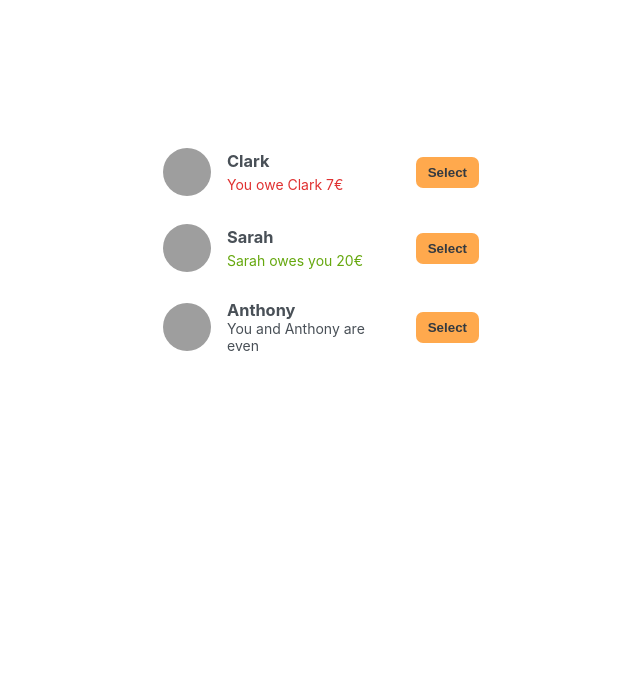
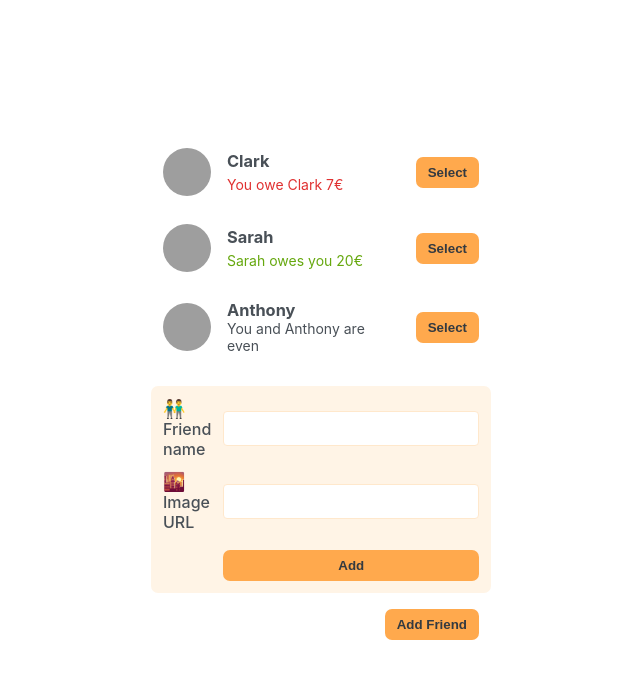
Before and after one commit to thomasmshaffery/react-tutorial, a React (Create React App) app in the folder eat-n-split/: page / in a window 1280 px wide. Shown: the top 678 px of the page, without its empty margins (79-719 px from the left). Built offline with nearby package versions, Linux system fonts and the light colour scheme; grey boxes are pictures that could not be loaded.

Commit message:
Add Friend form and button components

```diff
--- a/eat-n-split/src/App.js
+++ b/eat-n-split/src/App.js
@@ -24,6 +24,8 @@
     <div className="app">
       <div className="sidebar">
         <FriendsList />
+        <FormAddFriend />
+        <Button>Add Friend</Button>
       </div>
     </div>
   );
@@ -58,7 +60,25 @@
           {friend.name} owes you {Math.abs(friend.balance)}€
         </p>
       )}
-      <button className="button">Select</button>
+      <Button>Select</Button>
     </li>
   );
 }
+
+function Button({ children }) {
+  return <button className="button">{children}</button>;
+}
+
+function FormAddFriend() {
+  return (
+    <form className="form-add-friend">
+      <label>👬 Friend name</label>
+      <input type="text" />
+
+      <label>🌇 Image URL</label>
+      <input type="text" />
+
+      <Button>Add</Button>
+    </form>
+  );
+}
```
